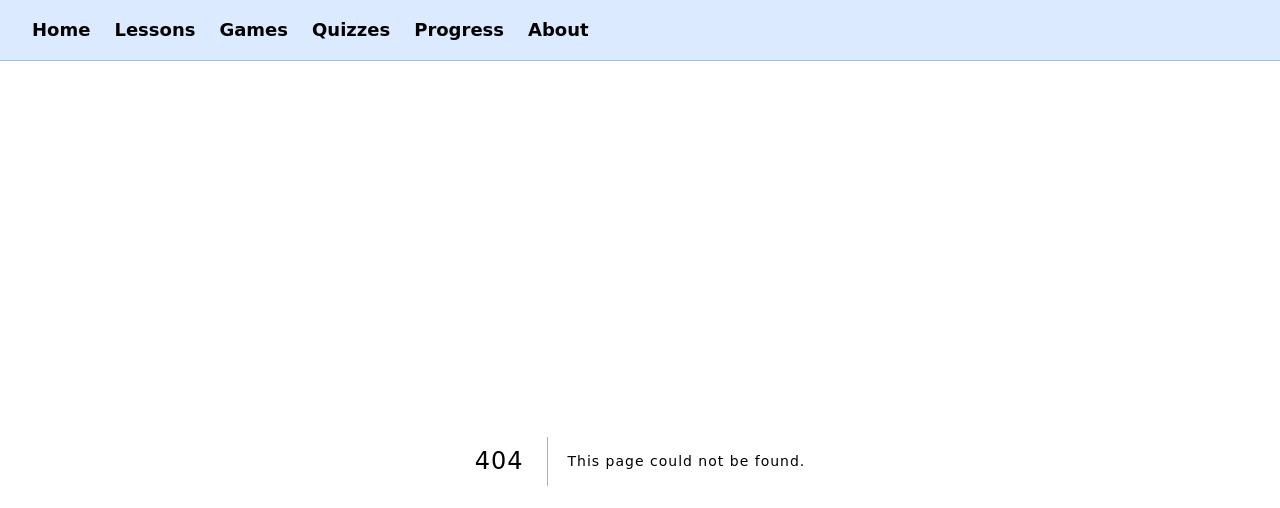
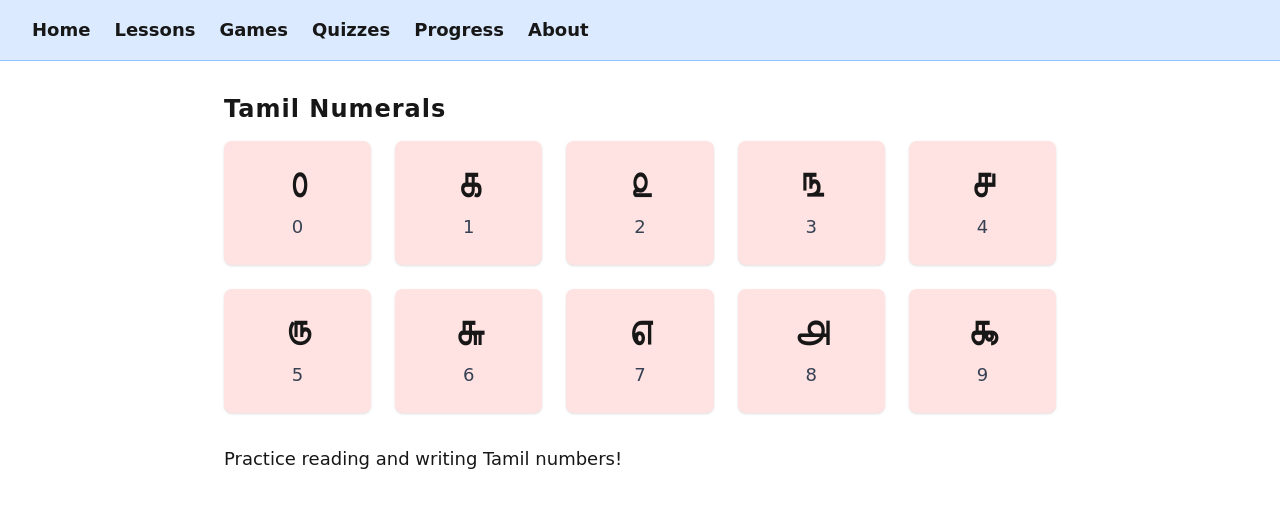
Before and after one commit to artynuts/learn-tamil, a Next.js app: page /lessons/numerals in a window 1280 px wide. Before the commit this address had no page. Shown: the top 508 px of the page. Built offline with nearby package versions, Linux system fonts and the light colour scheme.

Commit message:
Add numerals lesson page and link from main lessons page

```diff
--- /dev/null
+++ b/src/app/lessons/numerals/page.tsx
@@ -0,0 +1,31 @@
+export default function TamilNumeralsLesson() {
+  const numerals = [
+    { tamil: "௦", english: "0" },
+    { tamil: "௧", english: "1" },
+    { tamil: "௨", english: "2" },
+    { tamil: "௩", english: "3" },
+    { tamil: "௪", english: "4" },
+    { tamil: "௫", english: "5" },
+    { tamil: "௬", english: "6" },
+    { tamil: "௭", english: "7" },
+    { tamil: "௮", english: "8" },
+    { tamil: "௯", english: "9" },
+  ];
+  return (
+    <main className="p-8">
+      <h2 className="text-2xl font-bold mb-4">Tamil Numerals</h2>
+      <div className="grid grid-cols-5 gap-6 mb-8">
+        {numerals.map((num, idx) => (
+          <div
+            key={idx}
+            className="bg-red-100 rounded-lg shadow p-6 text-center"
+          >
+            <div className="text-4xl font-bold mb-2">{num.tamil}</div>
+            <div className="text-lg text-gray-700">{num.english}</div>
+          </div>
+        ))}
+      </div>
+      <p className="text-lg">Practice reading and writing Tamil numbers!</p>
+    </main>
+  );
+}
--- a/src/app/lessons/page.tsx
+++ b/src/app/lessons/page.tsx
@@ -20,6 +20,12 @@ export default function LessonsPage() {
           Consonants
         </a>
         <a
+          href="/lessons/numerals"
+          className="bg-red-200 hover:bg-red-300 px-6 py-3 rounded shadow text-xl font-semibold"
+        >
+          Numerals
+        </a>
+        <a
           href="/lessons/words"
           className="bg-green-200 hover:bg-green-300 px-6 py-3 rounded shadow text-xl font-semibold"
         >
```
